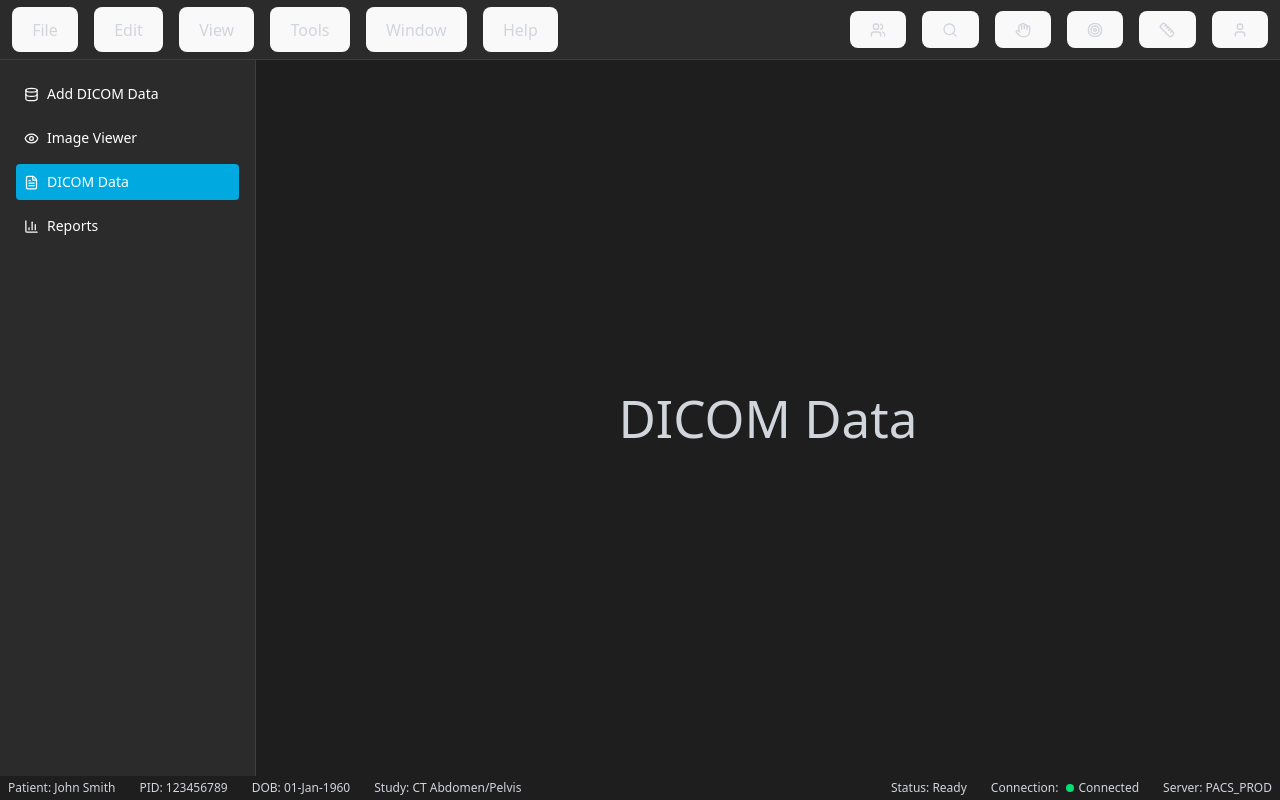
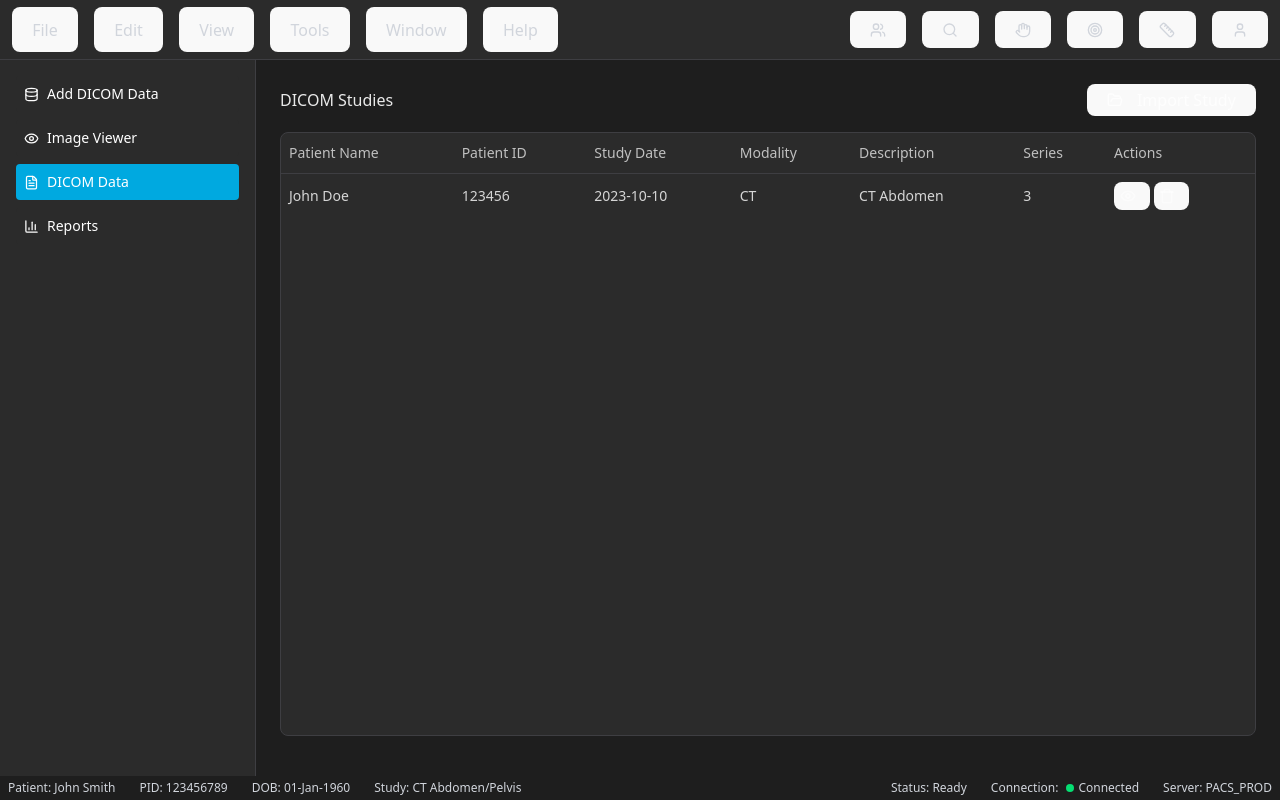
Before and after one commit to ikeasamoahansah/django-GAN, a React (Vite) app in the folder frontend/: page / in a window 1280 px wide. Both pictures are taken after a click on the element "DICOM Data". Built offline with nearby package versions, Linux system fonts and the light colour scheme.

Commit message:
finished dicomdata component

```diff
--- a/frontend/src/App.tsx
+++ b/frontend/src/App.tsx
@@ -17,9 +17,7 @@ function App() {
       <Nav/>
       <div className="flex flex-1 overflow-hidden">
         <Side selectedItem={selectedSidebarItem} onItemSelect={setSelectedSidebarItem}/>
-        <div className="flex-1 bg-[#1E1E1E] flex items-center justify-center overflow-auto">
-          <MainContent selectedItem={selectedSidebarItem} />
-        </div>
+        <MainContent selectedItem={selectedSidebarItem} />
       </div>
       <Status/>
     </div>
--- a/frontend/src/components/AddDicomData.tsx
+++ b/frontend/src/components/AddDicomData.tsx
@@ -16,6 +16,7 @@ function AddDicomData() {
     };
 
     return (
+        <div className="flex-1 bg-[#1E1E1E] flex items-center justify-center overflow-auto">
             <div className="flex flex-col gap-2 w-full max-w-4xl px-6">
                 <div className="mb-6">
                     <h2 className="text-white/90 mb-2">Add DICOM Data</h2>
@@ -145,6 +146,7 @@ function AddDicomData() {
                     </div>
                 )}
             </div>
+        </div>
     );
 }
 
--- a/frontend/src/components/DicomData.tsx
+++ b/frontend/src/components/DicomData.tsx
@@ -1,7 +1,77 @@
+import {FolderOpen, Eye, Trash} from 'lucide-react';
+
 function DicomData() {
     return (
-        <div>
-            <h1>DICOM Data</h1>
+        <div className="flex-1 flex flex-col bg-[#1E1E1E]">
+            <div className="p-6 flex flex-col h-full">
+                <div className="flex items-center justify-between mb-4">
+                    <h2 className="text-white/90">DICOM Studies</h2>
+                    <div className="flex gap-2">
+                        <button className="inline-flex items-center justify-center whitespace-nowrap text-sm font-medium transition-all disabled:pointer-events-none disabled:opacity-50 [&_svg]:pointer-events-none [&_svg:not([class*='size-'])]:size-4 shrink-0 [&_svg]:shrink-0 outline-none focus-visible:border-ring focus-visible:ring-ring/50 focus-visible:ring-[3px] aria-invalid:ring-destructive/20 dark:aria-invalid:ring-destructive/40 aria-invalid:border-destructive border hover:text-accent-foreground dark:bg-input/30 dark:border-input dark:hover:bg-input/50 h-8 rounded-md gap-1.5 px-3 has-[>svg]:px-2.5 bg-[#2B2B2B] border-[#3E3E42] text-white/80 hover:bg-[#3E3E42]">
+                            <FolderOpen className="h-4 w-4 mr-2" size={24}/>
+                            Import Study
+                        </button>
+                    </div>
+                </div>
+                <div className="flex-1 bg-[#2B2B2B] border border-[#3E3E42] rounded-lg overflow-hidden">
+                    <div className="relative w-full overflow-x-auto">
+                        <table className="w-full caption-bottom text-sm">
+                            <thead className='[&_tr]:border-b'>
+                                <tr className="data-[state=selected]:bg-muted border-b transition-colors border-[#3E3E42] hover:bg-[#3E3E42]">
+                                    <th className="h-10 px-2 text-left align-middle font-medium whitespace-nowrap [&:has([role=checkbox])]:pr-0 [&>[role=checkbox]]:translate-y-[2px] text-white/70">Patient Name</th>
+                                    <th className="h-10 px-2 text-left align-middle font-medium whitespace-nowrap [&:has([role=checkbox])]:pr-0 [&>[role=checkbox]]:translate-y-[2px] text-white/70">Patient ID</th>
+                                    <th className="h-10 px-2 text-left align-middle font-medium whitespace-nowrap [&:has([role=checkbox])]:pr-0 [&>[role=checkbox]]:translate-y-[2px] text-white/70">Study Date</th>
+                                    <th className="h-10 px-2 text-left align-middle font-medium whitespace-nowrap [&:has([role=checkbox])]:pr-0 [&>[role=checkbox]]:translate-y-[2px] text-white/70">Modality</th>
+                                    <th className="h-10 px-2 text-left align-middle font-medium whitespace-nowrap [&:has([role=checkbox])]:pr-0 [&>[role=checkbox]]:translate-y-[2px] text-white/70">Description</th>
+                                    <th className="h-10 px-2 text-left align-middle font-medium whitespace-nowrap [&:has([role=checkbox])]:pr-0 [&>[role=checkbox]]:translate-y-[2px] text-white/70">Series</th>
+                                    <th className="h-10 px-2 text-left align-middle font-medium whitespace-nowrap [&:has([role=checkbox])]:pr-0 [&>[role=checkbox]]:translate-y-[2px] text-white/70">Actions</th>
+                                </tr>
+                            </thead>
+                            <tbody className='[&_tr:last-child]:border-0'>
+                                {/* Example hardcoded data for demonstration */}
+                                <tr className="data-[state=selected]:bg-muted border-b transition-colors border-[#3E3E42] hover:bg-[#3E3E42]">
+                                    <td className='p-2 align-middle whitespace-nowrap [&:has([role=checkbox])]:pr-0 [&>[role=checkbox]]:translate-y-[2px] text-white/80'>
+                                        {/* Patient Name */}
+                                        John Doe
+                                    </td>
+                                    <td className='p-2 align-middle whitespace-nowrap [&:has([role=checkbox])]:pr-0 [&>[role=checkbox]]:translate-y-[2px] text-white/80'>
+                                        {/* Patient ID */}
+                                        123456
+                                    </td>
+                                    <td className='p-2 align-middle whitespace-nowrap [&:has([role=checkbox])]:pr-0 [&>[role=checkbox]]:translate-y-[2px] text-white/80'>
+                                        {/* Study Date */}
+                                        2023-10-10
+                                    </td>
+                                    <td className='p-2 align-middle whitespace-nowrap [&:has([role=checkbox])]:pr-0 [&>[role=checkbox]]:translate-y-[2px] text-white/80'>
+                                        {/* Modality */}
+                                        CT
+                                    </td>
+                                    <td className='p-2 align-middle whitespace-nowrap [&:has([role=checkbox])]:pr-0 [&>[role=checkbox]]:translate-y-[2px] text-white/80'>
+                                        {/* Description */}
+                                        CT Abdomen
+                                    </td>
+                                    <td className='p-2 align-middle whitespace-nowrap [&:has([role=checkbox])]:pr-0 [&>[role=checkbox]]:translate-y-[2px] text-white/80'>
+                                        {/* Series */}
+                                        3
+                                    </td>
+                                    <td className='p-2 align-middle whitespace-nowrap [&:has([role=checkbox])]:pr-0 [&>[role=checkbox]]:translate-y-[2px] text-white/80'>
+                                        {/* Actions */}
+                                        <div className="flex gap-1">
+                                            <button className="inline-flex items-center justify-center gap-2 whitespace-nowrap text-sm font-medium transition-all disabled:pointer-events-none disabled:opacity-50 [&_svg]:pointer-events-none [&_svg:not([class*='size-'])]:size-4 shrink-0 [&_svg]:shrink-0 outline-none focus-visible:border-ring focus-visible:ring-ring/50 focus-visible:ring-[3px] aria-invalid:ring-destructive/20 dark:aria-invalid:ring-destructive/40 aria-invalid:border-destructive dark:hover:bg-accent/50 size-9 rounded-md h-7 w-7 text-white/60 hover:text-white hover:bg-[#3E3E42]">
+                                                <Eye className="h-4 w-4 mr-2" size={24}/>
+                                            </button>
+                                            <button className="inline-flex items-center justify-center gap-2 whitespace-nowrap text-sm font-medium transition-all disabled:pointer-events-none disabled:opacity-50 [&_svg]:pointer-events-none [&_svg:not([class*='size-'])]:size-4 shrink-0 [&_svg]:shrink-0 outline-none focus-visible:border-ring focus-visible:ring-ring/50 focus-visible:ring-[3px] aria-invalid:ring-destructive/20 dark:aria-invalid:ring-destructive/40 aria-invalid:border-destructive dark:hover:bg-accent/50 size-9 rounded-md h-7 w-7 text-white/60 hover:text-red-500 hover:bg-[#3E3E42]">
+                                                <Trash className="h-4 w-4 mr-2" size={24}/>
+                                            </button>
+                                        </div>
+                                    </td>
+                                </tr>
+                            </tbody>
+                        </table>
+                    </div>
+                </div>
+                <div className="mt-4 text-xs text-white/50"></div>
+            </div>
         </div>
     );
 }
```
Lines whose indentation alone changed are shown as unchanged.
